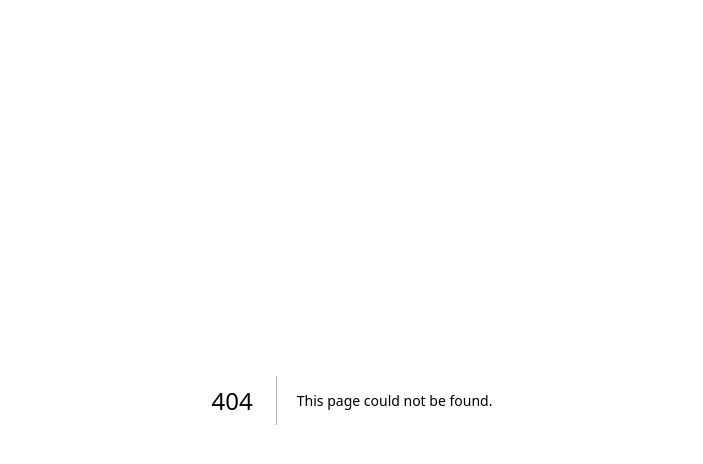
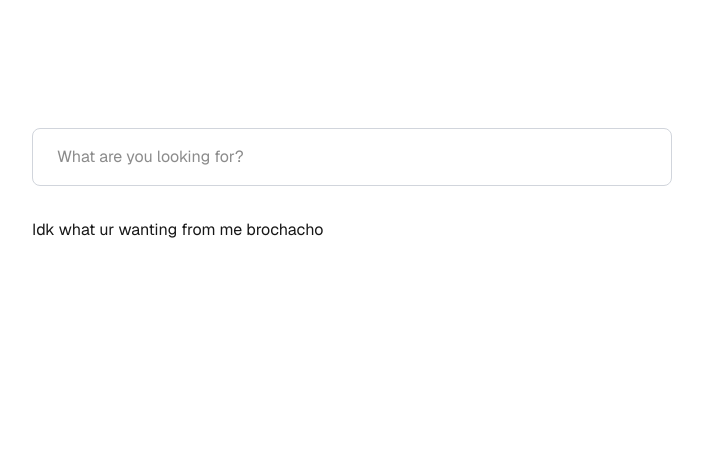
Before and after one commit to thomassrmcardle/info, a Next.js app: page /search in a window 1280 px wide. Before the commit this address had no page. Shown: the top 464 px of the page, without its empty margins (288-991 px from the left). Built offline with nearby package versions, Linux system fonts and the light colour scheme.

Commit message:
Added basic search results page.

```diff
--- /dev/null
+++ b/app/search/page.tsx
@@ -0,0 +1,18 @@
+import Image from "next/image";
+
+import SearchBar from "../../components/searchBar/page";
+
+export default function Home() {
+  return (
+    <div className="flex flex-col flex-1 items-center justify-center bg-zinc-50 font-sans dark:bg-black">
+      <main className="flex flex-1 w-full max-w-3xl flex-col items-center py-32 px-16 bg-white dark:bg-black sm:items-start">
+
+        <div className="mb-8 w-full">
+            <SearchBar />
+        </div>
+        <p>Idk what ur wanting from me brochacho</p>
+
+      </main>
+    </div>
+  );
+}
```
